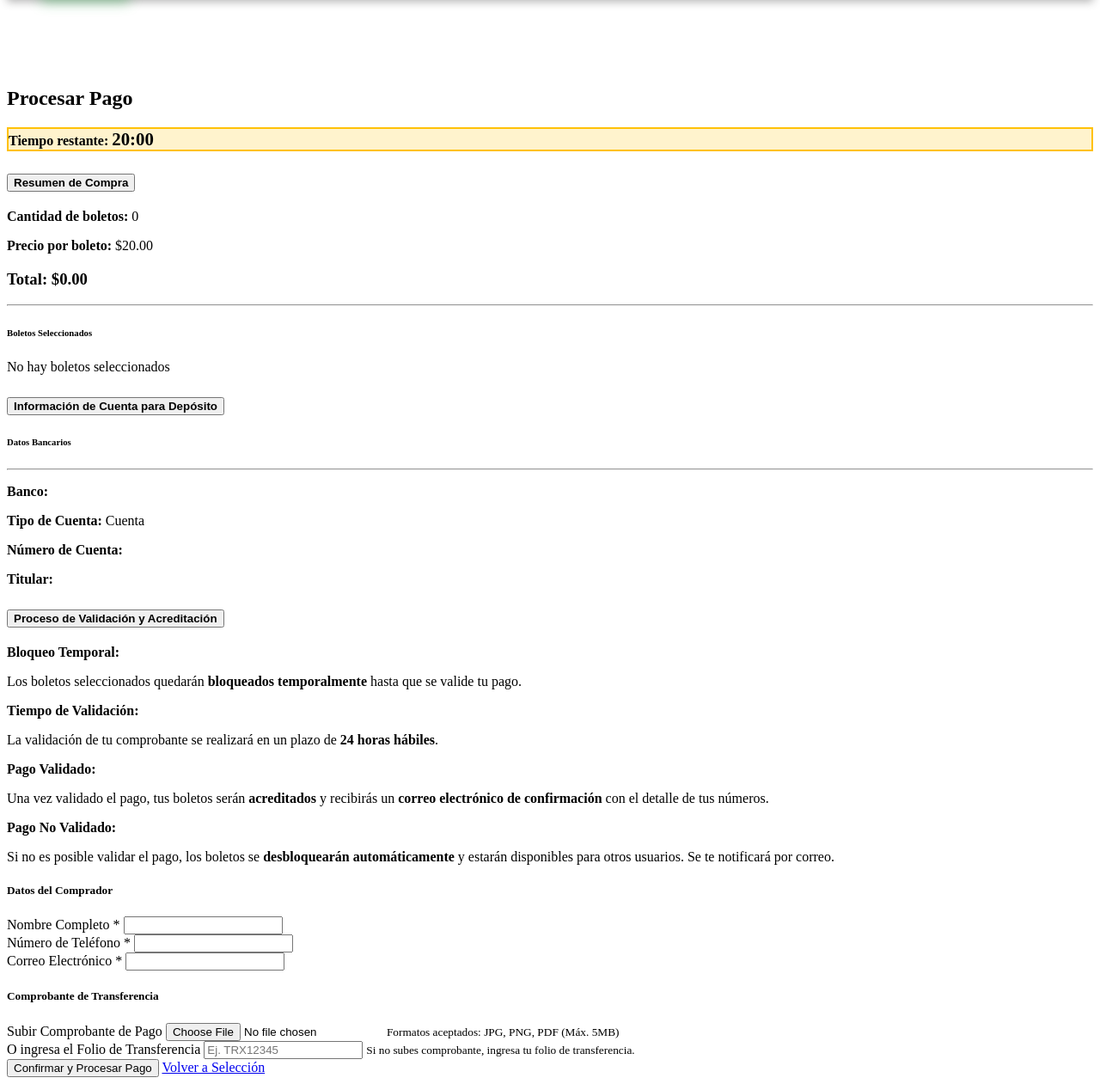
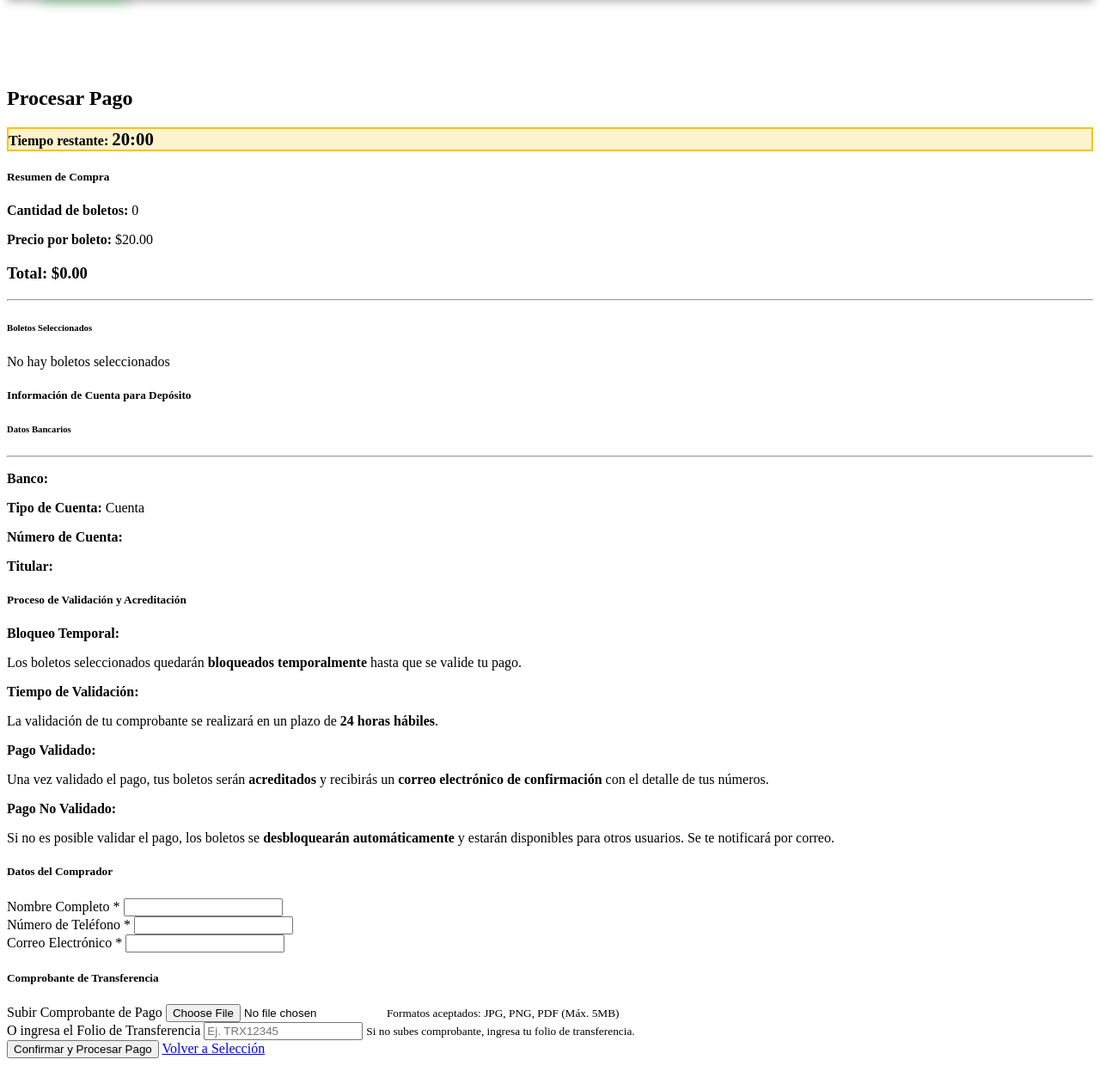
Before and after one commit to Alexander1309/rifas-lapaz, a PHP site: template views/Rifa/pago.php in a window 1280 px wide. Shown: the part 101-1362 px from the top of the page at 86% size. After the commit the page ends 1332 px from the top, so only its background shows below. Run offline with PHP 8.4, Linux system fonts and the light colour scheme; the template is opened without the code that fills it, so the values that code supplies are empty.

Commit message:
feat: Mejorar la configuración de boletos y la visualización de la información de compra

```diff
--- a/models/BoletoModel.php
+++ b/models/BoletoModel.php
@@ -6,7 +6,7 @@
 
 	public function getVendidosNumeros(int $limit = 1000): array
 	{
-		$sql = "SELECT LPAD(numero, 6, '0') AS numero FROM {$this->table} WHERE estado <> 'disponible' ORDER BY numero ASC LIMIT :lim";
+		$sql = "SELECT LPAD(numero, 5,  '0') AS numero FROM {$this->table} WHERE estado <> 'disponible' ORDER BY numero ASC LIMIT :lim";
 		$stmt = $this->db->getConnection()->prepare($sql);
 		$stmt->bindValue(':lim', $limit, PDO::PARAM_INT);
 		$stmt->execute();
@@ -46,7 +46,7 @@
 			$pdo = $this->db->getConnection();
 			// Preferir match exacto (usa índice) y fallback a LPAD si no se encuentra
 			$sqlSelectExact = "SELECT id, numero, estado FROM {$this->table} WHERE numero = :num FOR UPDATE";
-			$sqlSelectLpad  = "SELECT id, numero, estado FROM {$this->table} WHERE LPAD(numero, 6, '0') = :num FOR UPDATE";
+			$sqlSelectLpad  = "SELECT id, numero, estado FROM {$this->table} WHERE LPAD(numero, 5,  '0') = :num FOR UPDATE";
 			$sqlUpdate = "UPDATE {$this->table} SET estado = 'bloqueado_temporal', orden_id = :orden, fecha_bloqueo = NOW() WHERE id = :id AND estado = 'disponible'";
 			$stmtSelExact = $pdo->prepare($sqlSelectExact);
 			$stmtSelLpad  = $pdo->prepare($sqlSelectLpad);
@@ -126,7 +126,7 @@
 			return str_pad($n, 6, '0', STR_PAD_LEFT);
 		}, $numeros)));
 		$placeholders = implode(',', array_fill(0, count($nums), '?'));
-		$sql = "SELECT LPAD(numero, 6, '0') AS numero FROM {$this->table} WHERE LPAD(numero, 6, '0') IN ($placeholders) AND estado <> 'disponible'";
+		$sql = "SELECT LPAD(numero, 5,  '0') AS numero FROM {$this->table} WHERE LPAD(numero, 5,  '0') IN ($placeholders) AND estado <> 'disponible'";
 		$rows = $this->db->fetchAll($sql, $nums);
 		return array_column($rows, 'numero');
 	}
--- a/views/Rifa/pago.php
+++ b/views/Rifa/pago.php
@@ -15,18 +15,9 @@
 					</div>
 				</div>
 				<div class="card-body p-5">
-					<!-- Accordion de Información -->
-					<div class="accordion mb-4" id="accordionInformacion">
-
-						<!-- Resumen de Compra -->
-						<div class="accordion-item">
-							<h2 class="accordion-header" id="headingResumen">
-								<button class="accordion-button" type="button" data-bs-toggle="collapse" data-bs-target="#collapseResumen" aria-expanded="true" aria-controls="collapseResumen">
-									<i class="bi bi-info-circle me-2"></i> <strong>Resumen de Compra</strong>
-								</button>
-							</h2>
-							<div id="collapseResumen" class="accordion-collapse collapse show" aria-labelledby="headingResumen" data-bs-parent="#accordionInformacion">
-								<div class="accordion-body">
+					<!-- Secciones visibles (sin acordeón) -->
+					<div class="mb-4">
+						<h5 class="fw-semibold mb-3"><i class="bi bi-info-circle me-2"></i> Resumen de Compra</h5>
 						<div class="row">
 							<div class="col-md-6">
 								<p class="mb-2"><strong>Cantidad de boletos:</strong> <span id="cantidadBoletos"><?php echo count($_SESSION['boletos_seleccionados'] ?? []); ?></span></p>
@@ -39,10 +30,7 @@
 							</div>
 						</div>
 						<hr>
-									<!-- Boletos Seleccionados -->
-									<h6 class="fw-semibold mb-3">
-										<i class="bi bi-ticket-perforated"></i> Boletos Seleccionados
-									</h6>
+						<h6 class="fw-semibold mb-3"><i class="bi bi-ticket-perforated"></i> Boletos Seleccionados</h6>
 						<div class="boletos-lista p-3 bg-light rounded">
 							<?php
 							if (isset($_SESSION['boletos_seleccionados']) && is_array($_SESSION['boletos_seleccionados'])) {
@@ -55,18 +43,9 @@
 							?>
 						</div>
 					</div>
-							</div>
-						</div>
 
-						<!-- Información de Cuenta para Depósito -->
-						<div class="accordion-item">
-							<h2 class="accordion-header" id="headingCuenta">
-								<button class="accordion-button collapsed" type="button" data-bs-toggle="collapse" data-bs-target="#collapseCuenta" aria-expanded="false" aria-controls="collapseCuenta">
-									<i class="bi bi-bank me-2"></i> <strong>Información de Cuenta para Depósito</strong>
-								</button>
-							</h2>
-							<div id="collapseCuenta" class="accordion-collapse collapse" aria-labelledby="headingCuenta" data-bs-parent="#accordionInformacion">
-								<div class="accordion-body">
+					<div class="mb-4">
+						<h5 class="fw-semibold mb-3"><i class="bi bi-bank me-2"></i> Información de Cuenta para Depósito</h5>
 						<div class="alert alert-success mb-0">
 							<h6 class="alert-heading"><i class="bi bi-bank2"></i> Datos Bancarios</h6>
 							<hr>
@@ -76,18 +55,9 @@
 							<p class="mb-0"><strong>Titular:</strong> <?php echo htmlspecialchars($this->params['banco']['titular_cuenta'] ?? ''); ?></p>
 						</div>
 					</div>
-							</div>
-						</div>
 
-						<!-- Proceso de Validación -->
-						<div class="accordion-item">
-							<h2 class="accordion-header" id="headingValidacion">
-								<button class="accordion-button collapsed" type="button" data-bs-toggle="collapse" data-bs-target="#collapseValidacion" aria-expanded="false" aria-controls="collapseValidacion">
-									<i class="bi bi-exclamation-triangle-fill me-2"></i> <strong>Proceso de Validación y Acreditación</strong>
-								</button>
-							</h2>
-							<div id="collapseValidacion" class="accordion-collapse collapse" aria-labelledby="headingValidacion" data-bs-parent="#accordionInformacion">
-								<div class="accordion-body">
+					<div class="mb-4">
+						<h5 class="fw-semibold mb-3"><i class="bi bi-exclamation-triangle-fill me-2"></i> Proceso de Validación y Acreditación</h5>
 						<div class="alert alert-warning border-warning mb-0">
 							<div class="mb-3">
 								<p class="mb-2"><i class="bi bi-lock-fill text-warning"></i> <strong>Bloqueo Temporal:</strong></p>
@@ -103,10 +73,6 @@
 								<p class="mb-0 ms-4">Si no es posible validar el pago, los boletos se <strong>desbloquearán automáticamente</strong> y estarán disponibles para otros usuarios. Se te notificará por correo.</p>
 							</div>
 						</div>
-								</div>
-							</div>
-						</div>
-
 					</div>
 
 					<!-- Formulario de Datos del Comprador -->
```
Also changed, not shown: assets/js/boletos.js (+58 -24 lines), views/Rifa/seleccionar.php (+14 -11 lines), uploads/comprobantes/1_1759868347.jpg (deleted), 1 other file. Lines whose indentation alone changed are shown as unchanged.
